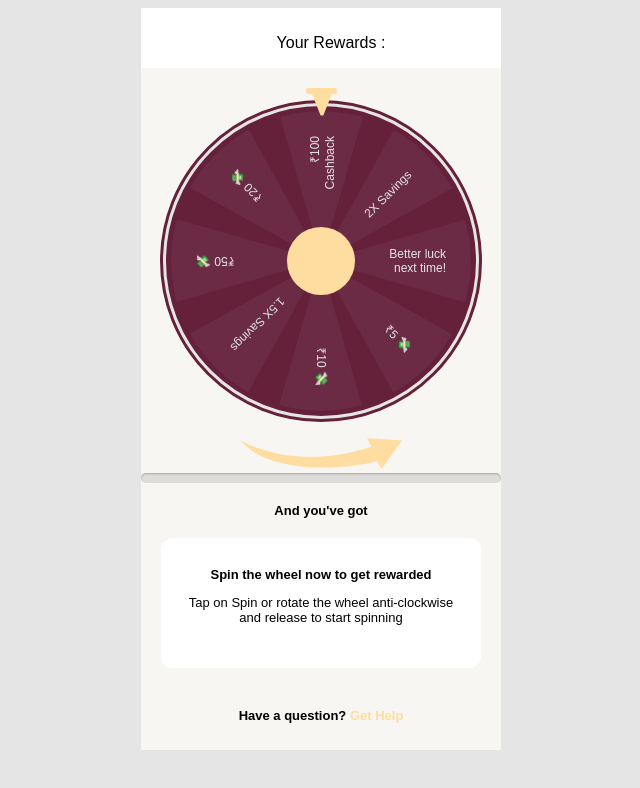
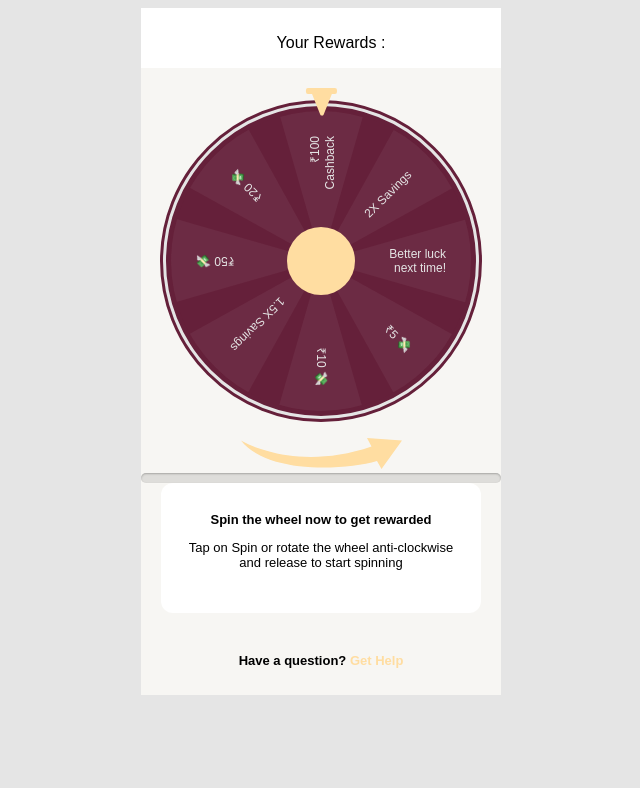
Before and after one commit to abhisheknaiidu/spin-wheel, a React (Create React App) app: page / in a window 1280 px wide. Shown: the top 788 px of the page, without its empty margins (319-959 px from the left). Built offline with nearby package versions, Linux system fonts and the light colour scheme.

Commit message:
[chore]: removes result 🥶

```diff
--- a/src/components/Spinner.js
+++ b/src/components/Spinner.js
@@ -166,9 +166,9 @@ const dragRotate = () => {
         <div class="animation-bar">
             <span style={{width:'60%'}}></span>
           </div>
-        <div className="result-info">
+        {/* <div className="result-info">
         <p><b>And you've got {result}</b></p>
-        </div>
+        </div> */}
         <div className="flex-column info">
         <p><b>Spin the wheel now to get rewarded</b></p>
         <p>Tap on Spin or rotate the wheel anti-clockwise and release to start spinning</p>
```
